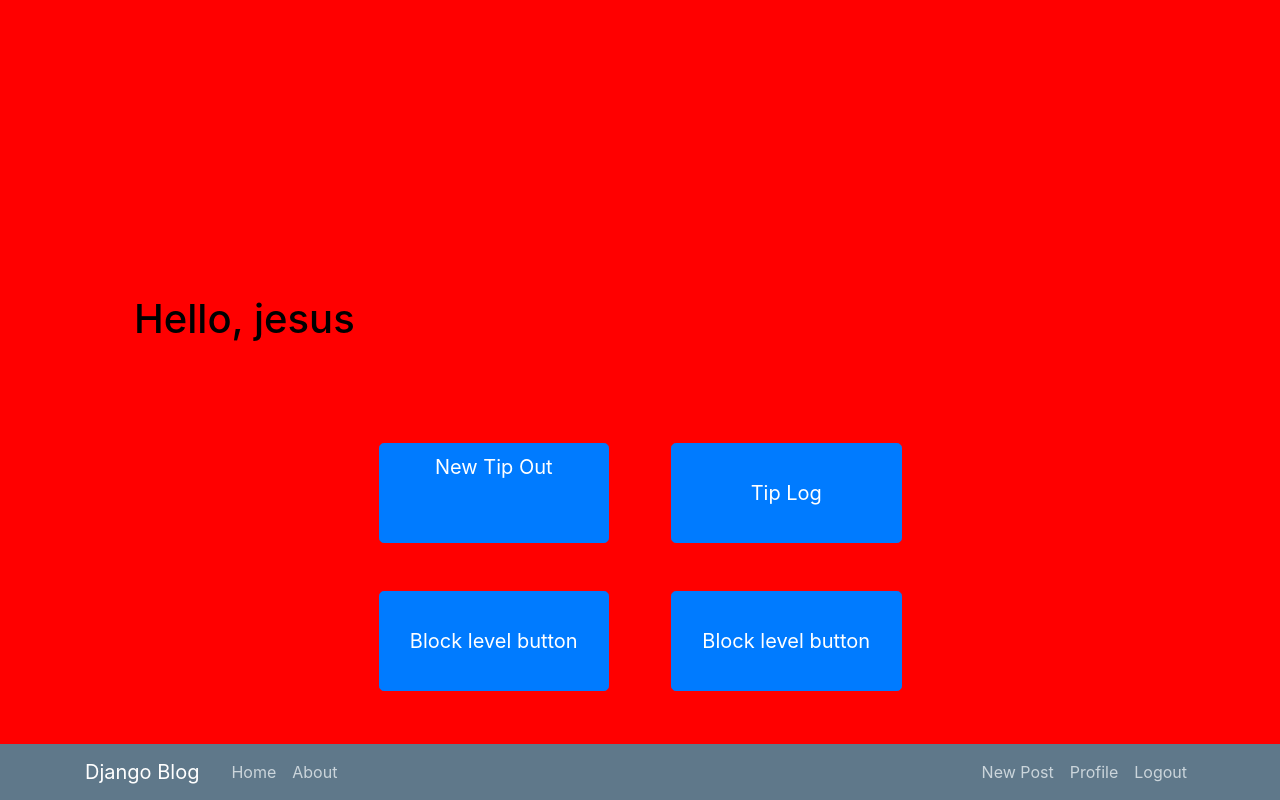
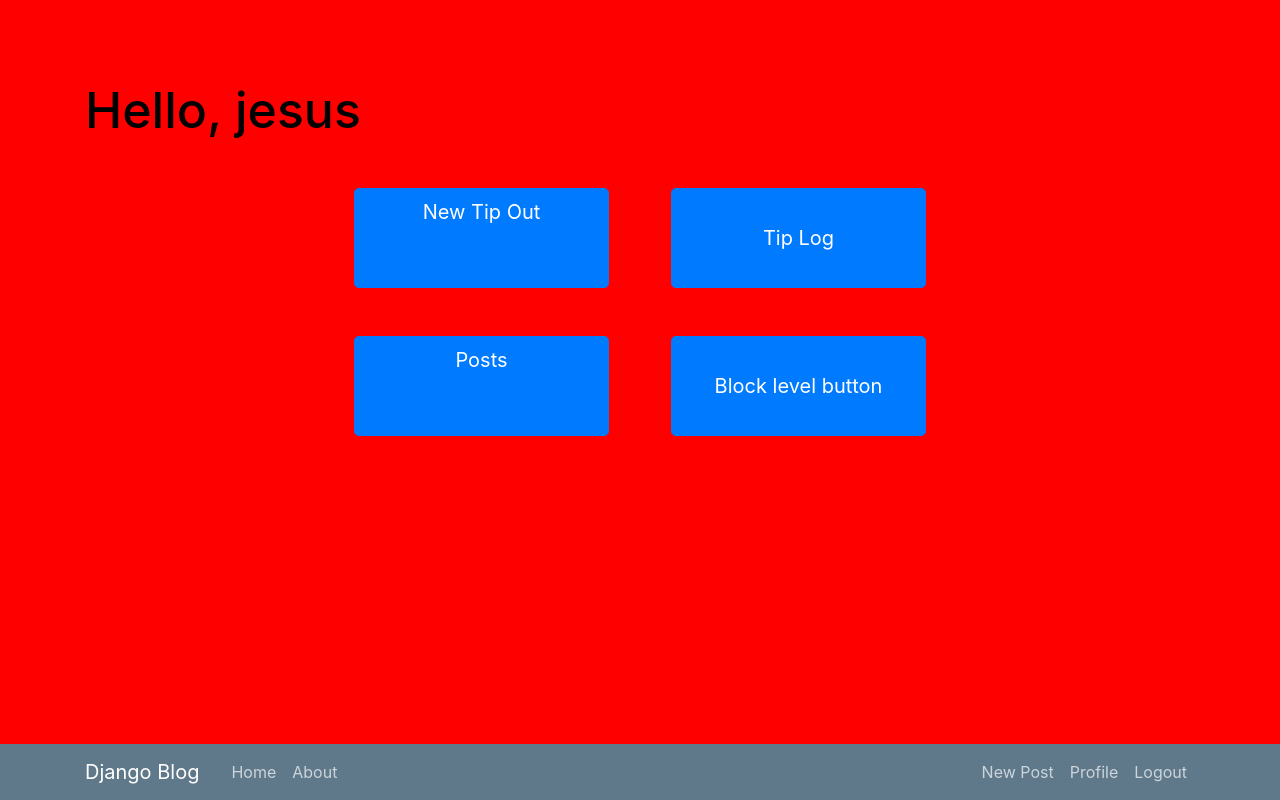
Before and after one commit to jesusvita/benihanaTipOut2, a Django app: page / in a window 1280 px wide. Run offline with Django 3.2, Linux system fonts and the light colour scheme; a user stored in the database is signed in; data comes from the database, SQL or seed files in the repository; some libraries are stand-ins or nearby versions.

Commit message:
Added Posts page

```diff
--- a/blog/templates/blog/base.html
+++ b/blog/templates/blog/base.html
@@ -46,7 +46,7 @@
         </div>
       </nav>
     </header>
-    <main role="main" class="container" style="background-color:##FF0000; padding:5%; margin-top:20%;">
+    <main role="main" class="container" style="background-color:##FF0000; padding:%; margin: -10px, 0px, 0px, 0px;">
         <div class="row">
           <div class="col">
             {% if messages %}
--- a/blog/templates/blog/home.html
+++ b/blog/templates/blog/home.html
@@ -6,7 +6,7 @@
      of the screen. I want to do this with every user
      so I have to figure that out.
      -->
-<h1 class="mr-3" style="color:#000; margin:-25px 0px 100px 0px;">Hello, {{ user.username }}</h1>
+<h1 class="mr-1 mb-5" style="color:#000; font-size: 50px;">Hello, {{ user.username }}</h1>
 
 <!-- I want to have four buttons in the center of the screen.-->
 <div class="row text-center d-flex justify-content-center">
@@ -24,7 +24,7 @@
 <div class="row text-center d-flex justify-content-center mt-5" style="">
   <!-- Third button will be schedule intergration -->
   <div class="col-sm-3 mr-3" style="width:40%;">
-    <button type="button" class="btn btn-primary btn-lg btn-block" style="height:100px">Block level button</button>
+    <a class="btn btn btn-primary btn-lg btn-block" style="height:100px" href="{% url 'blog-home' %}">Posts</a>
   </div>
   <!-- Profie -->
   <div class="col-sm-3  ml-3" style="width:40%;">
--- a/blog/urls.py
+++ b/blog/urls.py
@@ -11,5 +11,6 @@ urlpatterns = [
     path('post/<int:pk>/delete/', PostDeleteView.as_view(), name='post-delete'),
     path('tipapp/', views.tip, name='blog-tip'),
     path('tipapp/<int:id>/', views.benihana, name='blog-benihana'),
+    path('posts/', views.home, name='blog-home'),
 
 ]
--- a/blog/views.py
+++ b/blog/views.py
@@ -18,7 +18,7 @@ def home(request):
     context = {
         'posts': Post.objects.all()
     }
-    return render(request, 'blog/home.html', context)
+    return render(request, 'blog/posts.html', context)
 
 class PostListView(LoginRequiredMixin, ListView):
     model = Post
```
Also changed, not shown: blog/templates/blog/posts.html (added, +37 -0 lines).
